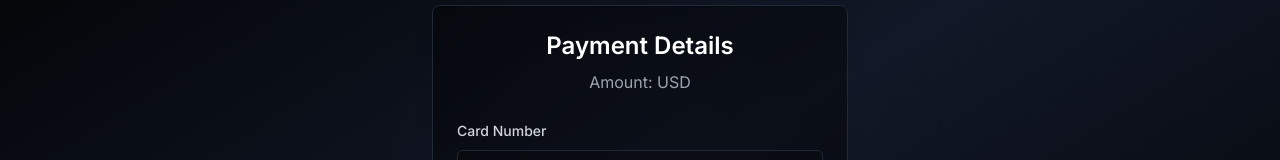
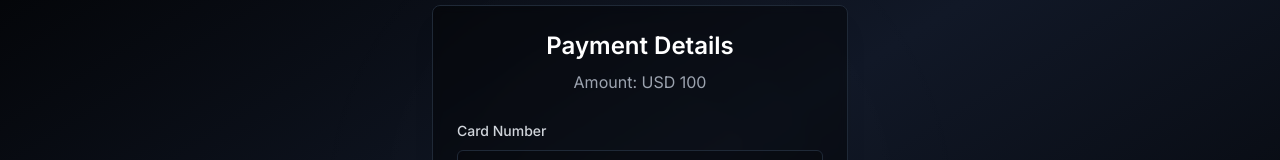
Before and after one commit to endilov/easy-invoice-pay, a React (Vite) app: page / in a window 1280 px wide. Shown: the part 196-356 px from the top of the page. Built offline with nearby package versions, Linux system fonts and the light colour scheme.

Commit message:
Fix PaymentForm props error
Add required 'amount' prop to PaymentForm component in Index page to resolve TypeScript error regarding missing properties.
[skip gpt_engineer]

```diff
--- a/src/pages/Index.tsx
+++ b/src/pages/Index.tsx
@@ -10,7 +10,7 @@ export default function Index() {
         </div>
       </div>
       <AdminPanel />
-      <PaymentForm />
+      <PaymentForm amount={100} />
     </div>
   );
 }
```
